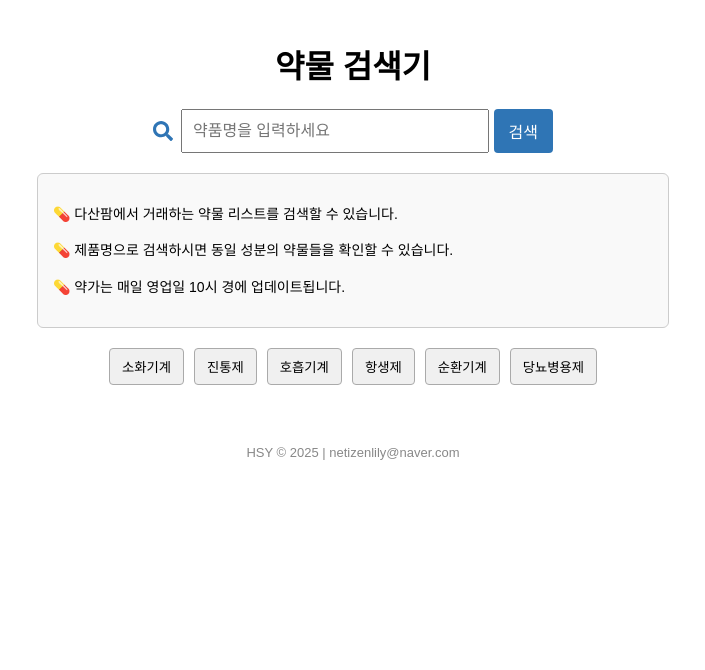
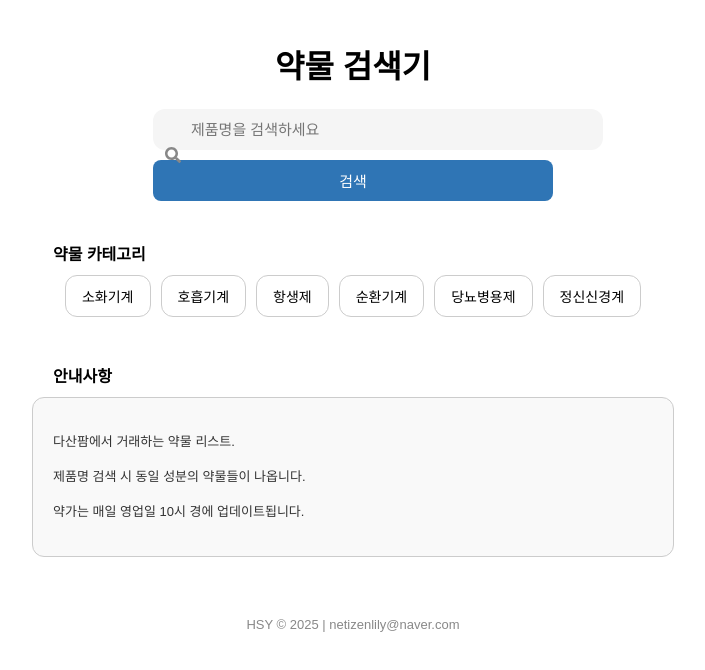
Before and after one commit to happyroy1004/dasan, a React (Create React App) app: page / in a window 1280 px wide. Shown: the top 670 px of the page, without its empty margins (287-992 px from the left). Built offline with nearby package versions, Linux system fonts and the light colour scheme.

Commit message:
🔙 카테고리 → 메인 이동 버튼 추가

```diff
--- a/src/App.js
+++ b/src/App.js
@@ -2,7 +2,7 @@ import React, { useState, useRef } from "react";
 import { FaSearch } from "react-icons/fa";
 import data from "./약물데이터.json";
 
-const categories = ["소화기계", "진통제", "호흡기계", "항생제", "순환기계", "당뇨병용제"];
+const categories = ["소화기계", "호흡기계", "항생제", "순환기계", "당뇨병용제", "정신신경계"];
 
 function App() {
   const [query, setQuery] = useState("");
@@ -88,31 +88,35 @@ function App() {
       <h1 style={{ textAlign: "center" }}>약물 검색기</h1>
 
       {/* 검색창 */}
-      <div style={{ display: "flex", flexDirection: "row", width: "100%", maxWidth: "400px", position: "relative" }}>
-        <FaSearch style={{ fontSize: "20px", marginRight: "8px", alignSelf: "center", color: "#2F75B5" }} />
+      <div style={{
+        width: "100%",
+        maxWidth: "400px",
+        position: "relative",
+        marginBottom: "10px"
+      }}>
+        <FaSearch style={{
+          position: "absolute",
+          top: "50%",
+          left: "12px",
+          transform: "translateY(-50%)",
+          fontSize: "16px",
+          color: "#888"
+        }} />
         <input
           ref={inputRef}
           type="text"
           value={query}
           onChange={handleInputChange}
-          placeholder="약품명을 입력하세요"
-          style={{ flex: 1, padding: "10px", fontSize: "16px" }}
+          placeholder="제품명을 검색하세요"
+          style={{
+            width: "100%",
+            padding: "12px 12px 12px 38px",
+            fontSize: "15px",
+            border: "none",
+            borderRadius: "12px",
+            backgroundColor: "#f5f5f5"
+          }}
         />
-        <button
-          onClick={handleSearchClick}
-          style={{
-            padding: "10px 15px",
-            fontSize: "16px",
-            marginLeft: "5px",
-            backgroundColor: "#2F75B5",
-            color: "white",
-            border: "none",
-            borderRadius: "4px",
-            cursor: "pointer"
-          }}
-        >
-          검색
-        </button>
         <ul
           style={{
             listStyle: "none",
@@ -124,8 +128,9 @@ function App() {
             width: "100%",
             background: "white",
             position: "absolute",
-            top: "45px",
-            zIndex: 2
+            top: "46px",
+            zIndex: 2,
+            borderRadius: "4px"
           }}
         >
           {suggestions.map((item, index) => (
@@ -138,42 +143,47 @@ function App() {
             </li>
           ))}
         </ul>
+        <button
+          onClick={handleSearchClick}
+          style={{
+            marginTop: "10px",
+            width: "100%",
+            padding: "10px",
+            backgroundColor: "#2F75B5",
+            color: "white",
+            fontSize: "15px",
+            border: "none",
+            borderRadius: "8px",
+            cursor: "pointer"
+          }}
+        >
+          검색
+        </button>
       </div>
 
       {/* 설명창 + 카테고리 버튼 */}
       {!selectedDrug && !selectedCategory && (
         <>
-          <div style={{
-            backgroundColor: "#f9f9f9",
-            border: "1px solid #ccc",
-            borderRadius: "6px",
-            padding: "15px",
-            marginTop: "20px",
-            fontSize: "14px",
-            lineHeight: "1.6",
-            width: "100%"
-          }}>
-            <p>💊 다산팜에서 거래하는 약물 리스트를 검색할 수 있습니다.</p>
-            <p>💊 제품명으로 검색하시면 동일 성분의 약물들을 확인할 수 있습니다.</p>
-            <p>💊 약가는 매일 영업일 10시 경에 업데이트됩니다.</p>
-          </div>
-
+          <h3 style={{ alignSelf: "flex-start", fontSize: "16px", marginTop: "30px", marginBottom: "10px" }}>
+            약물 카테고리
+          </h3>
           <div style={{
             display: "flex",
             flexWrap: "wrap",
-            justifyContent: "center",
             gap: "10px",
-            marginTop: "20px"
+            marginBottom: "30px",
+            justifyContent: "flex-start"
           }}>
             {categories.map((cat) => (
               <button
                 key={cat}
                 onClick={() => handleCategoryClick(cat)}
                 style={{
-                  padding: "8px 12px",
-                  border: "1px solid #aaa",
-                  borderRadius: "4px",
-                  background: "#f0f0f0",
+                  padding: "10px 16px",
+                  border: "1px solid #ccc",
+                  borderRadius: "12px",
+                  background: "white",
+                  fontSize: "14px",
                   cursor: "pointer"
                 }}
               >
@@ -181,13 +191,40 @@ function App() {
               </button>
             ))}
           </div>
+
+          <h3 style={{ alignSelf: "flex-start", fontSize: "16px", marginBottom: "10px" }}>안내사항</h3>
+          <div style={{
+            backgroundColor: "#f9f9f9",
+            border: "1px solid #ccc",
+            borderRadius: "12px",
+            padding: "20px",
+            fontSize: "13px",
+            lineHeight: "1.7",
+            width: "100%",
+            color: "#333"
+          }}>
+            <p>다산팜에서 거래하는 약물 리스트.</p>
+            <p>제품명 검색 시 동일 성분의 약물들이 나옵니다.</p>
+            <p>약가는 매일 영업일 10시 경에 업데이트됩니다.</p>
+          </div>
         </>
       )}
 
       {/* 결과 테이블 */}
       {(selectedDrug || selectedCategory) && (
         <div style={{ marginTop: "40px", width: "100%" }}>
-          <h2>{selectedDrug ? "동일 성분 제품" : `📂 ${selectedCategory} 카테고리`}</h2>
+          <div style={{ display: "flex", justifyContent: "space-between", alignItems: "center" }}>
+            <h2>{selectedDrug ? "동일 성분 제품" : `📂 ${selectedCategory} 카테고리`}</h2>
+            {selectedCategory && (
+              <span
+                onClick={() => setSelectedCategory(null)}
+                style={{ fontSize: "13px", color: "#2F75B5", cursor: "pointer" }}
+              >
+                메인으로 돌아가기
+              </span>
+            )}
+          </div>
+
           {selectedDrug && (
             <label>
               <input
@@ -222,7 +259,15 @@ function App() {
                 {getFilteredDrugs().map((drug, index) => (
                   <tr key={index}>
                     <td style={{ border: "1px solid #ccc", padding: "8px" }}>{drug["약품명"]}</td>
-                    <td style={{ border: "1px solid #ccc", padding: "8px" }}>{drug["성분"]}</td>
+                    <td style={{
+                      border: "1px solid #ccc",
+                      padding: "8px",
+                      whiteSpace: "normal",
+                      wordBreak: "break-word",
+                      lineHeight: "1.5"
+                    }}>
+                      {drug["성분"]}
+                    </td>
                     <td style={{ border: "1px solid #ccc", padding: "8px" }}>{drug["용량"]}</td>
                     <td style={{ border: "1px solid #ccc", padding: "8px" }}>{drug["제약사"]}</td>
                     <td style={{ border: "1px solid #ccc", padding: "8px" }}>{drug["약가"]}</td>
@@ -235,7 +280,12 @@ function App() {
       )}
 
       {/* 푸터 */}
-      <footer style={{ marginTop: "60px", fontSize: "13px", color: "#888" }}>
+      <footer style={{
+        marginTop: "60px",
+        fontSize: "13px",
+        color: "#888",
+        textAlign: "center"
+      }}>
         HSY © 2025 | netizenlily@naver.com
       </footer>
     </div>
```
